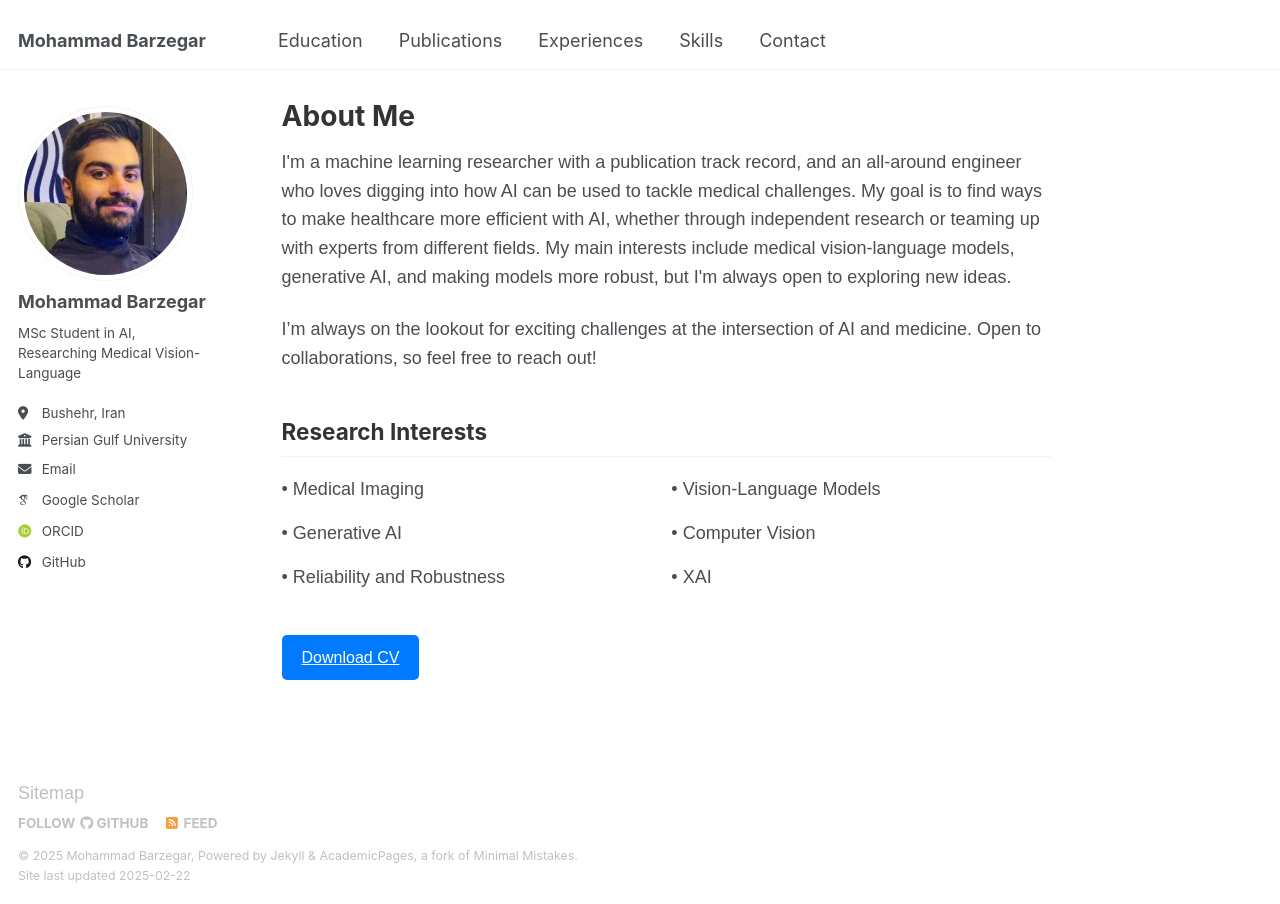
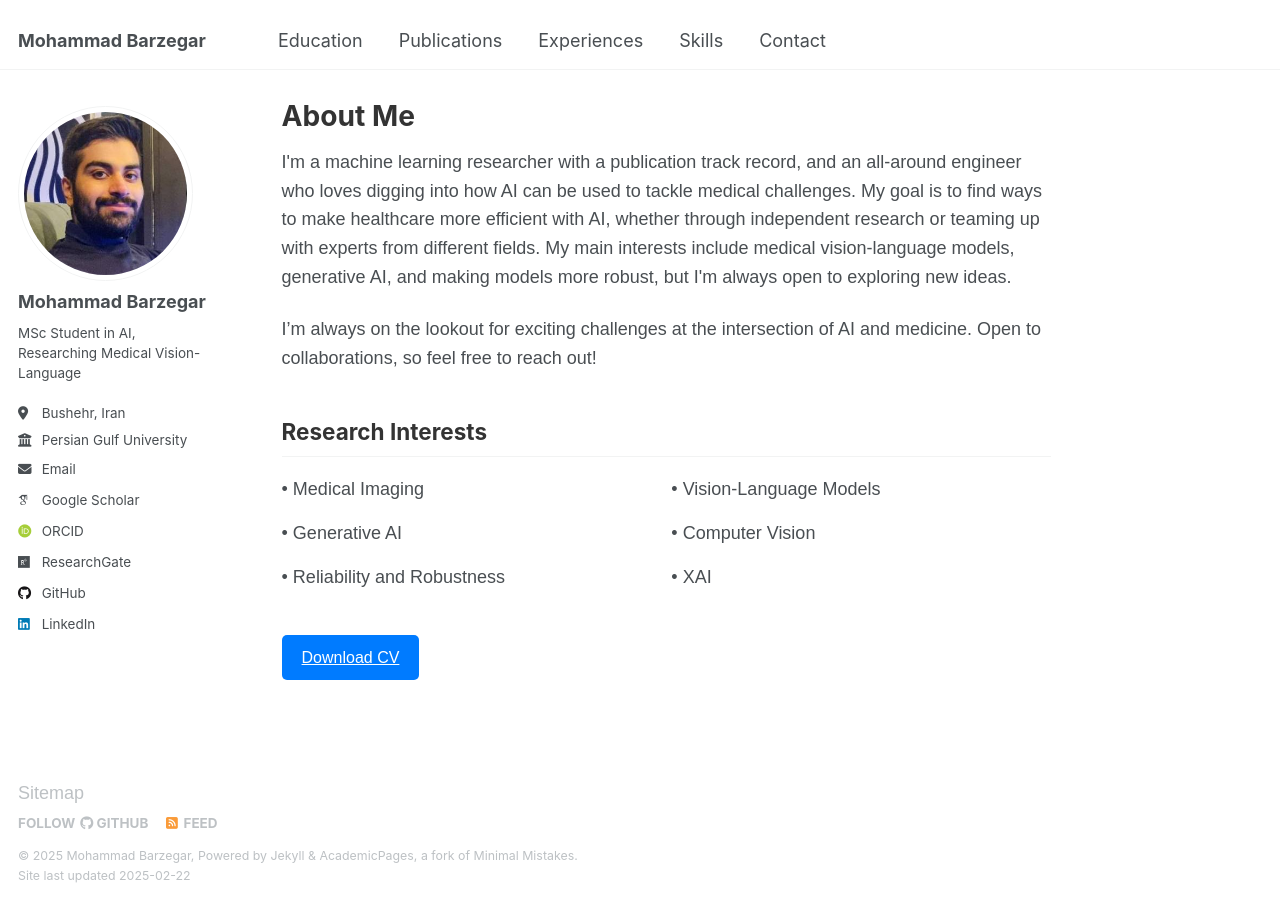
Before and after one commit to mbrz97/mbrz97.github.io, a Jekyll site: the page built from _pages/about.html, in a window 1280 px wide. Built offline with Jekyll 4.4.1, drawn with Linux system fonts in a browser that asks for light colours; some web fonts are replaced; some of the changed lines change nothing that is shown.

Commit message:
Update _config.yml

```diff
--- a/_config.yml
+++ b/_config.yml
@@ -38,7 +38,7 @@ author:
   orcid            : "https://orcid.org/0009-0002-4227-3878"
   semantic         : # URL
   pubmed           : # URL
-  researchgate     : # URL
+  researchgate     : "https://www.researchgate.net/profile/Mohammad-Barzegar-10"
   scopus           : # URL
 
   # Repositories and software development
@@ -59,7 +59,7 @@ author:
   keybase          : # Username
   instagram        : # Username
   lastfm           : # Username
-  linkedin         : # mohammad-barzegar
+  linkedin         : "https://www.linkedin.com/in/mohammad-barzegar/"
   mastodon         : # URL
   medium           : # URL
   pinterest        : # Username
```
